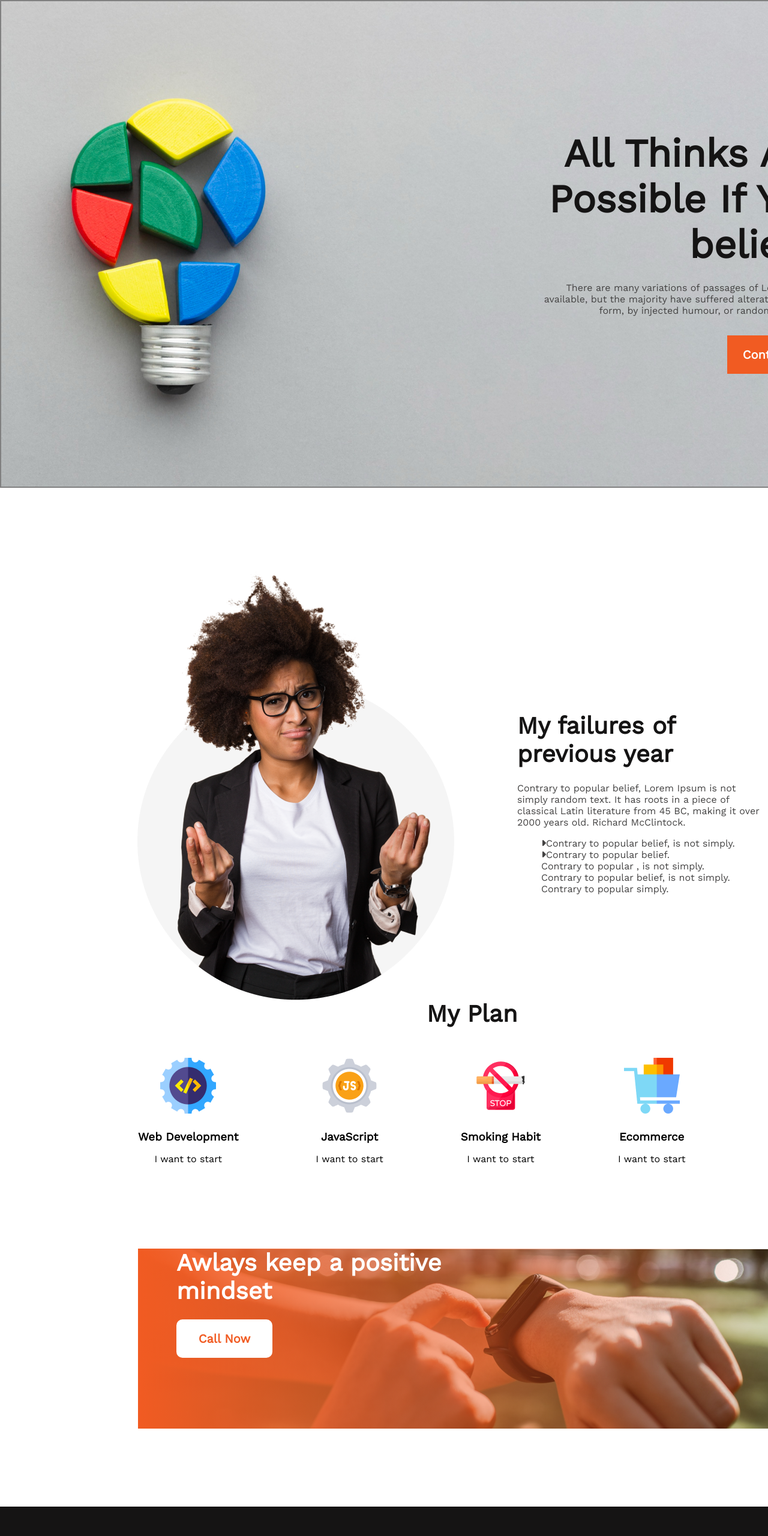
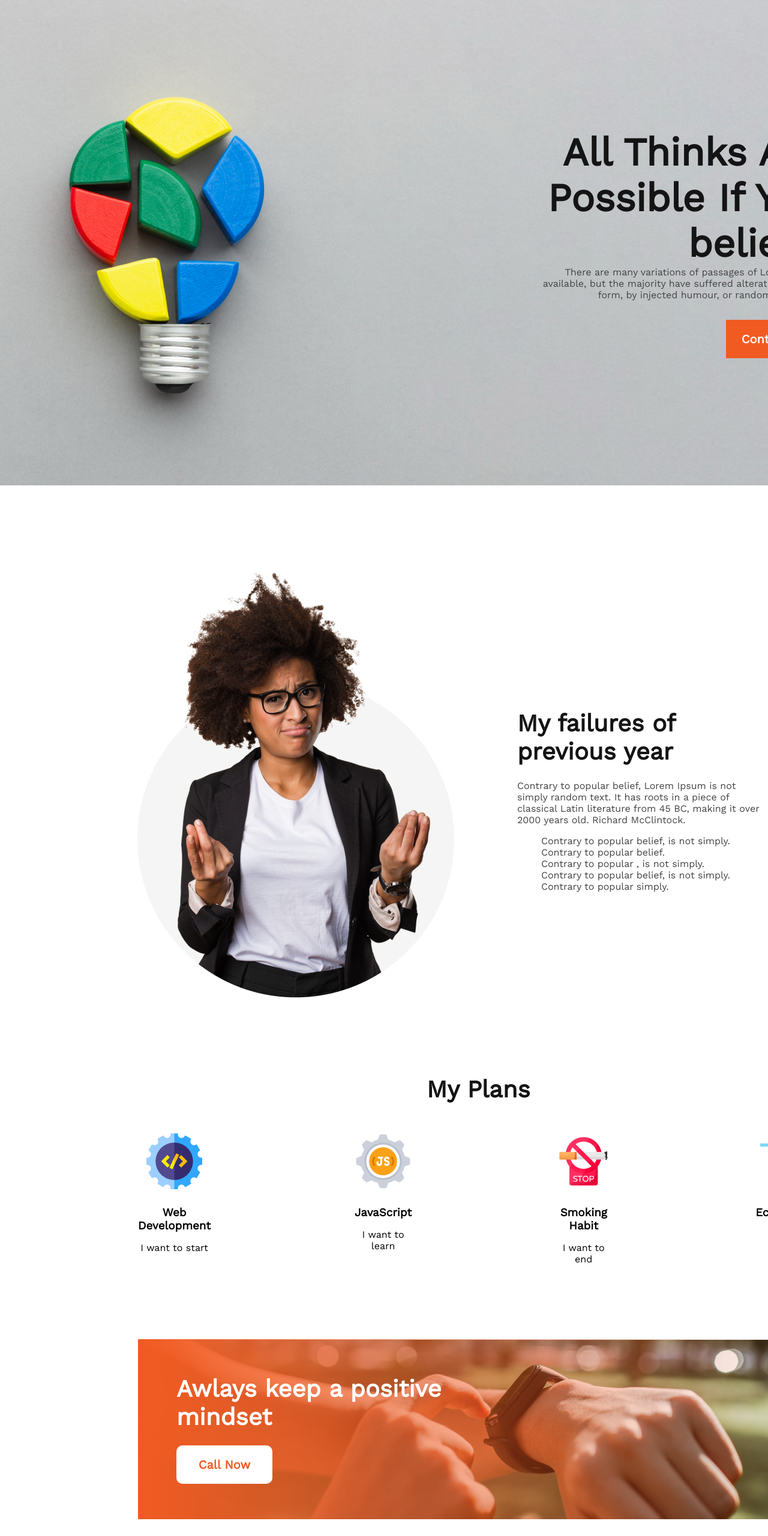
Before and after one commit to abdurrakibpro/new-year, a plain HTML site: page index.html in a window 1280 px wide. Shown: the top 2560 px of the page at 60% size. Drawn offline with nearby package versions, Linux system fonts and the light colour scheme.

Commit message:
update content

```diff
--- a/index.html
+++ b/index.html
@@ -4,45 +4,39 @@
     <meta charset="UTF-8">
     <meta http-equiv="X-UA-Compatible" content="IE=edge">
     <meta name="viewport" content="width=device-width, initial-scale=1.0">
+
     <title>New Year</title>
     <link rel="stylesheet" href="style.css">
     <script src="https://kit.fontawesome.com/06ee6847f3.js" crossorigin="anonymous"></script>
+
+    <!-- Google Fonts -->
     <link rel="preconnect" href="https://fonts.googleapis.com">
     <link rel="preconnect" href="https://fonts.gstatic.com" crossorigin>
     <link href="https://fonts.googleapis.com/css2?family=Open+Sans&family=Work+Sans&display=swap" rel="stylesheet">
-    <link rel="stylesheet" href="path/to/font-awesome/css/font-awesome.min.css">
+
 </head>
 <body>
-    <!-- Top/Header Section -->
+    <!-- Header Section -->
     <header>
         <div class="header-item">
-            <div class="header-content">
-                <h1 class="header-title">
-                    All Thinks Are Possible If You believe
-                </h1>
-            </div>
-            <div class="header-content">
+                <h1 class="header-title">All Thinks Are Possible If You believe</h1>
                 <p  class="header-description">There are many variations of passages of Lorem Ipsum <br> available, but the majority have suffered alteration in some <br> form, by injected humour, or randomised words</p>
-            </div>
-
-            <div class="header-content">
                 <button class="btn-primary">Contact Us</button>
-            </div>
         </div>
     </header>
 
+    <!-- Top Section -->
     <section class="section-top">
         <div class="section-info">
             <div class="section-img">
                 <img src="images/person.png" alt="">
             </div>
-            <div class="section-content">
-                <h3>My failures of previous year</h3>
-                <p>Contrary to popular belief, Lorem Ipsum is not simply random text. It has roots in a piece of classical Latin literature from 45 BC, making it over 2000 years old. Richard McClintock.</p>
-                <ul>
-
-                    <li><i class="fa-solid fa-caret-right"></i>Contrary to popular belief, is not simply.</li>
-                    <li><i class="fa-solid fa-caret-right"></i>Contrary to popular belief.</li>
+            <div>
+                <h3 class="sec-head-title">My failures of previous year</h3>
+                <p class="sec-des-p">Contrary to popular belief, Lorem Ipsum is not simply random text. It has roots in a piece of classical Latin literature from 45 BC, making it over 2000 years old. Richard McClintock.</p>
+                <ul class="sec-points">
+                    <li>Contrary to popular belief, is not simply.</li>
+                    <li>Contrary to popular belief.</li>
                     <li>Contrary to popular , is not simply.</li>
                     <li>Contrary to popular belief, is not simply.</li>
                     <li>Contrary to popular simply.</li>
@@ -51,45 +45,46 @@
         </div>
     </section>
 
-    <section class="section-myplan">
-        <h2 class="myplan-title">My Plan</h2>
+    <!-- My Plan Section -->
+    <section class="myplan-section">
+        <h2 class="myplan-title">My Plans</h2>
 
-        <div class="section-info1">
-            <div class="my-hobby">
+        <div class="myplan-info">
+            <div class="myplan-skills">
                 <img src="images/icons/web.png" alt="">
                 <h3>Web Development</h3>
                 <p>I want to start</p>
             </div>
-            <div class="my-hobby">
+            <div class="myplan-skills">
                 <img src="images/icons/js.png" alt="">
                 <h3>JavaScript</h3>
-                <p>I want to start</p>
+                <p>I want to learn</p>
             </div>
-            <div class="my-hobby">
+            <div class="myplan-skills">
                 <img src="images/icons/smoke.png" alt="">
                 <h3>Smoking Habit</h3>
-                <p>I want to start</p>
+                <p>I want to end</p>
             </div>
-            <div class="my-hobby">
+            <div class="myplan-skills">
                 <img src="images/icons/ecom.png" alt="">
                 <h3>Ecommerce</h3>
-                <p>I want to start</p>
+                <p>I want to develop</p>
             </div>
         </div>
     </section>
 
-
+<!-- Call Now Bottom Section -->
     <section class="call-banner">
         <div class="call-now">
-            <h2>Awlays keep a positive mindset</h2>
+            <h2 class="call-sec-title">Awlays keep a positive mindset</h2>
             <button class="btn-primary1">Call Now</button>
         </div>
     </section>
 
-
+<!-- Bottom Footer Section -->
     <section class="section-bottom">
         <footer class="footer-info">
-            <h1 class="">Future</h1>
+            <h1 class="footer-title">Future</h1>
             <p>There are many variations of passages of Lorem Ipsum available, but the majority have suffered alteration in some form, by injected humour, or randomised words</p>
             <p>Email: abdurrakib@gmail.com</p>
             <p>Phone: +880 1742-504004</p>
@@ -97,16 +92,13 @@
                 <a href="https://www.facebook.com/abdurrakibpro/"><img src="images/icons/fb.png" alt=""></a>
                 <a href="https://www.youtube.com/@abdurrakibpro"><img src="images/icons/youtube.png" alt=""></a>
                 <a href="https://twitter.com/abdurrakibpro"><img src="images/icons/twitter.png" alt=""></a>
+            </div>
+        </footer>
 
-
-
-            </div>
-
-        </footer>
         <div class="subscribe">
             <h1 class="">Subscribe</h1>
             <input type="email" name="" id="" placeholder="Enter Your E-mail"><br>
-            <button class="btn-primary1">Subscribe</button>
+            <button class="btn-subscribe">Subscribe</button>
         </div>
     </section>
 </body>
--- a/style.css
+++ b/style.css
@@ -6,9 +6,7 @@
 
 /* Header Styles */
 header{
-    border: 2px solid gray;
     background-image: url(images/banner/banner2.png);
-    background-repeat: round;
     width: 1600px;
     height: 809px;
 }
@@ -17,13 +15,12 @@ header{
     height: 228px;
     text-align: right;
     margin-left: 845px;
-    margin-top: 216px;
 }
 .header-title{
     font-weight: 700;
     font-size: 65px;
     color: #151414;
-    margin-bottom: 24px;
+    padding-top: 216px;
 }
 .header-description{
     font-weight: 400;
@@ -43,7 +40,7 @@ header{
 }
 
 
-
+/* Top Section Styles */
 .section-top{
     width: 1072px;
     height: 723.3px;
@@ -55,74 +52,71 @@ header{
     gap: 87px;
 }
 
-.section-content h3{
+.sec-head-title{
     color: #151414;
     font-weight: 700;
     font-size: 40px;
     margin-top: 243px;
     margin-bottom: 24px;
 }
-.section-content p{
+.sec-des-p{
     color: #444343;
     font-weight: 400;
     font-size: 16px;
     margin-bottom: 16px;
 }
-.section-content ul li{
+.sec-points li{
     color: #444343;
     font-weight: 400;
     font-size: 16px;
     list-style: none;
 }
 
-
-
-
-
+/* My plan section styles */
+.myplan-section{
+    width: 1141px;
+}
 .myplan-title{
     color: #151414;
     font-weight: 700;
     font-size: 40px;
     margin-left: 711px;
+    margin-top: 130px;
     margin-bottom: 50px;
 }
-.section-info1{
+.myplan-info{
     display: flex;
-    gap: 129px;
+    gap: 240px;
     margin-left: 230px;
+    margin-right: 230px;
 }
-.my-hobby{
-
+.myplan-skills{
     text-align: center;
 }
-.my-hobby img{
+.myplan-skills img{
     margin-bottom: 24px;
 }
-.my-hobby h3{
+.myplan-skills h3{
     margin-bottom: 16px;
 }
 
-
+/* Call Section Styles */
 .call-banner{
     background-image:
     linear-gradient(90deg, #F15B22 0%, rgba(241, 91, 34, 0) 100%), url('images/watch.png');
     width: 1140px;
     height: 300px;
     margin-left: 230px;
-    margin-top: 140px;
+    margin-top: 124px;
 
 }
-.call-now h2{
+.call-sec-title{
     color: #FFFFFF;
     font-weight: 700;
     font-size: 40px;
     width: 459px;
     margin-left: 64px;
-    margin-top: 59px;
-}
-.call-now button{
-    margin-top: 24px;
-    margin-left: 64px;
+    padding-top: 59px;
 }
 .btn-primary1{
         background-color: #FFFFFF;
@@ -133,23 +127,25 @@ header{
         height: 64px;
         border: 0;
         border-radius: 10px;
+        margin-top: 24px;
+        margin-left: 64px;
     }
 
 
-
+/* Bottom Footer Section Styles */
 .section-bottom{
     background: #151414;
     display: flex;
     width: 1600px;
-height: 577px;
-gap: 330px;
-margin-top: 130px;
+    height: 577px;
+    gap: 330px;
+    margin-top: 130px;
 }
 .footer-info{
     color: #F8F8F8;
     margin-left: 230px;
 }
-.footer-info h1{
+.footer-title{
     color: #F8F8F8;
     margin-top: 130px;
     margin-bottom: 16px;
@@ -160,7 +156,6 @@ margin-top: 130px;
     font-size: 16px;
     margin-bottom: 16px;
     width: 485px;
-
 }
 .btm-img{
     display: flex;
@@ -183,3 +178,14 @@ margin-top: 130px;
     padding: 10px;
     color: #F8F8F8;
 }
+.btn-subscribe{
+        background-color: #FFFFFF;
+        color: #F15B22;
+        font-weight: 600;
+        font-size: 20px;
+        width: 160px;
+        height: 64px;
+        border: 0;
+        border-radius: 10px;
+        margin-top: 24px;
+}
```
